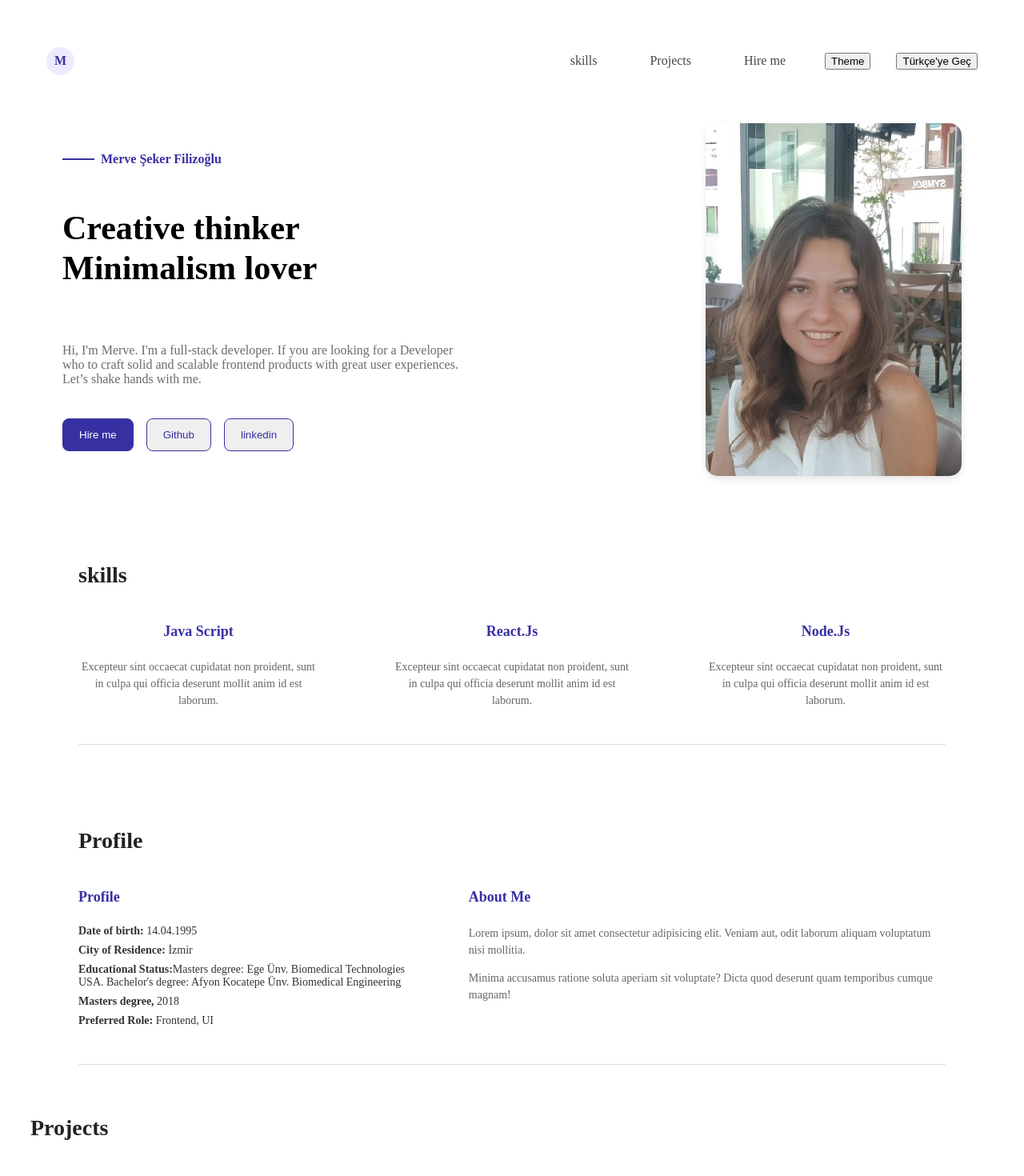
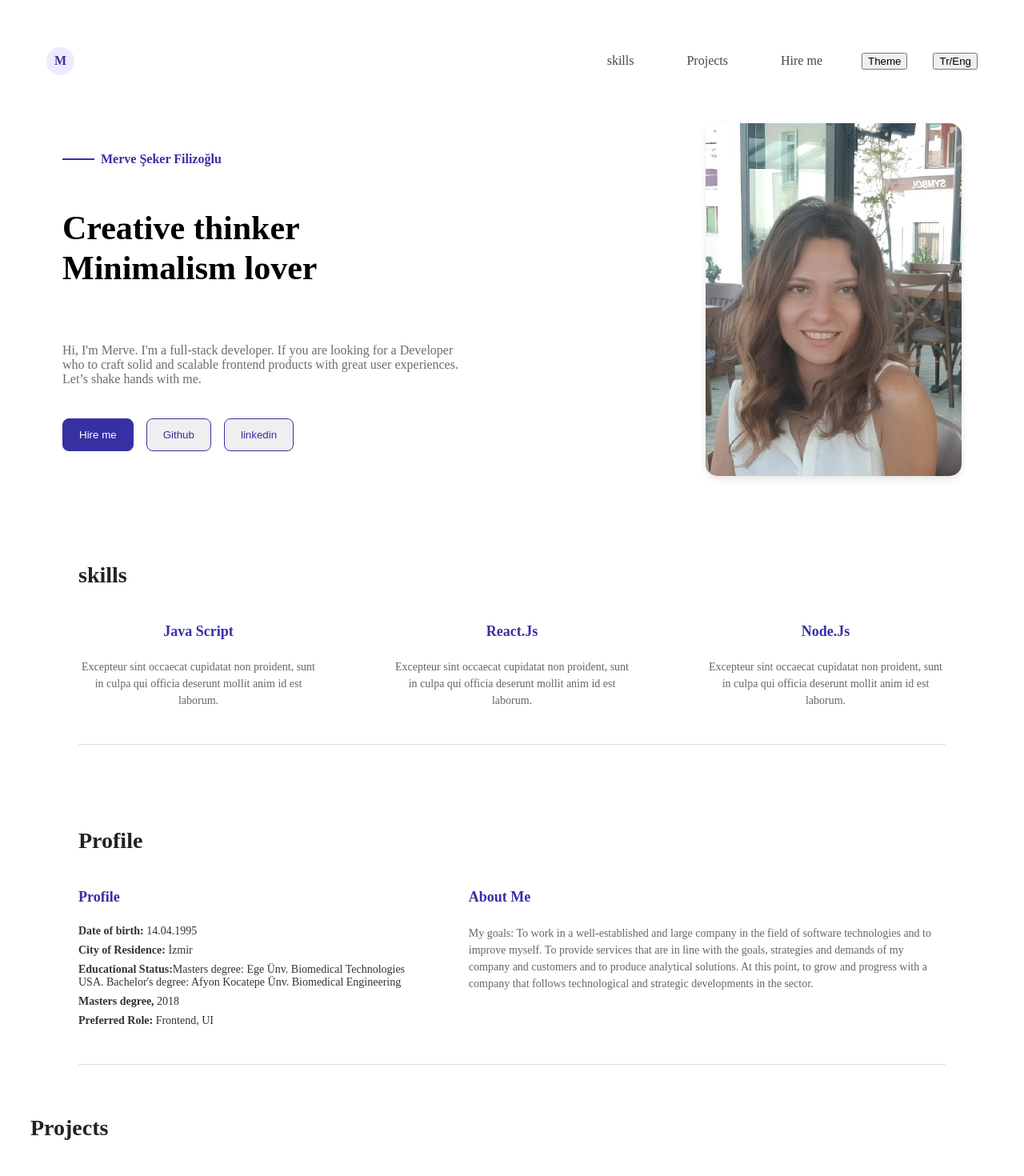
Before and after one commit to mervesekerfilizoglu/personal-website, a React (Vite) app: page / in a window 1280 px wide. Shown: the top 1470 px of the page at 80% size. Built offline with nearby package versions, Linux system fonts and the light colour scheme.

Commit message:
Language jsx tamamlandı.

```diff
--- a/src/componenets/Navbar.jsx
+++ b/src/componenets/Navbar.jsx
@@ -10,7 +10,7 @@ const Navbar = () => {
 
   const changeLanguage=()=>
   {
-    dilDegistir('tr')
+    dilDegistir((prev) => (prev === "en" ? "tr" : "en"))
   }
 
   return (
@@ -24,7 +24,7 @@ const Navbar = () => {
           Theme
         </button>
         <button onClick={changeLanguage}>
-  Türkçe'ye Geç
+  Tr/Eng
 </button>
       </div>
     </div>
--- a/src/componenets/Profile.jsx
+++ b/src/componenets/Profile.jsx
@@ -29,11 +29,9 @@ const Profile = () => {
         <div className="profile-about">
           <h4>{content.aboutMe}</h4>
           <p>
-          {content.aboutMe1}
+          {content.goals}
           </p>
-          <p>
-          {content.aboutMe2}
-          </p>
+
         </div>
       </div>
       <div className="profile-bottom-line"></div>
--- a/src/data/translations.json
+++ b/src/data/translations.json
@@ -17,8 +17,7 @@
        "preferredRole":"Preferred Role:",
        "degree":"Masters degree,",
        "aboutMe":"About Me",
-       "aboutMe1":"Lorem ipsum, dolor sit amet consectetur adipisicing elit. Veniam aut, odit laborum aliquam voluptatum nisi mollitia.",
-       "aboutMe2":"Minima accusamus ratione soluta aperiam sit voluptate? Dicta quod deserunt  quam temporibus cumque magnam!",
+
        "projects":"Projects",
        "witflix":"Developed a sleek and responsive movie streaming web application that allows users to browse, search, and discover movies with a modern, Netflix-inspired UI.",
        "viewSite":"View Site",
@@ -26,7 +25,8 @@
 "banking":"Banking",
 "banking1":"A functional and easy-to-use web application was developed that allows users to control multiple bank accounts through a single application with a modern and functional user interface.",
 "footerTitle":"Let’s work together on your next product.",
-"personalBlog":"Personal Blog"
+"personalBlog":"Personal Blog",
+"goals":"My goals: To work in a well-established and large company in the field of software technologies and to improve myself. To provide services that are in line with the goals, strategies and demands of my company and customers and to produce analytical solutions. At this point, to grow and progress with a company that follows technological and strategic developments in the sector."
     },
 
     "tr":{
@@ -47,8 +47,7 @@
         "preferredRole":"Tercih Edilen Rol:",
         "degree":"Yüksek Lisans,",
         "aboutMe":"Hakkımda",
-        "aboutMe1":"Lorem ipsum, dolor sit amet consectetur adipisicing elit. Veniam aut, odit laborum aliquam voluptatum nisi mollitia.",
-        "aboutMe2":"Minima accusamus ratione soluta aperiam sit voluptate? Dicta quod deserunt quam temporibus cumque magnam!",
+
         "projects":"Projeler",
         "witflix":"Kullanıcıların Netflix'ten ilham alan modern bir kullanıcı arayüzüyle filmlere göz atmalarına, arama yapmalarına ve keşfetmelerine olanak tanıyan şık ve duyarlı bir film akışı web uygulaması geliştirildi.",
  "viewSite":"Siteyi Görüntüle",
@@ -56,7 +55,8 @@
     "banking":"Banka",
     "banking1":"Kullanıcıların birden fazla banka hesabını tek bir uygulama üzerinden, modern ve işlevsel bir kullanıcı arayüzü ile kontrol edebilmelerine olanak tanıyan, işlevsel ve kullanımı kolay bir web uygulaması geliştirildi.",
     "footerTitle":"Bir sonraki ürününüz üzerinde birlikte çalışalım.",
-"personalBlog":"Kişisel Blog"
+"personalBlog":"Kişisel Blog",
+"goals":"Hedeflerim:Yazılım teknolojileri alanında köklü ve büyük bir firmada çalışarak kendimi geliştirerek ilerlemek. Firmam ve müşterilerin hedef, strateji ve isteklerine uygun hizmeti vererek, analitik çözümler üretmek. Bu noktada da sektördeki teknolojik ve stratejik gelişmelerin takipçisi olan bir firma ile büyümek, ilerlemek."
 
 
 }
```
